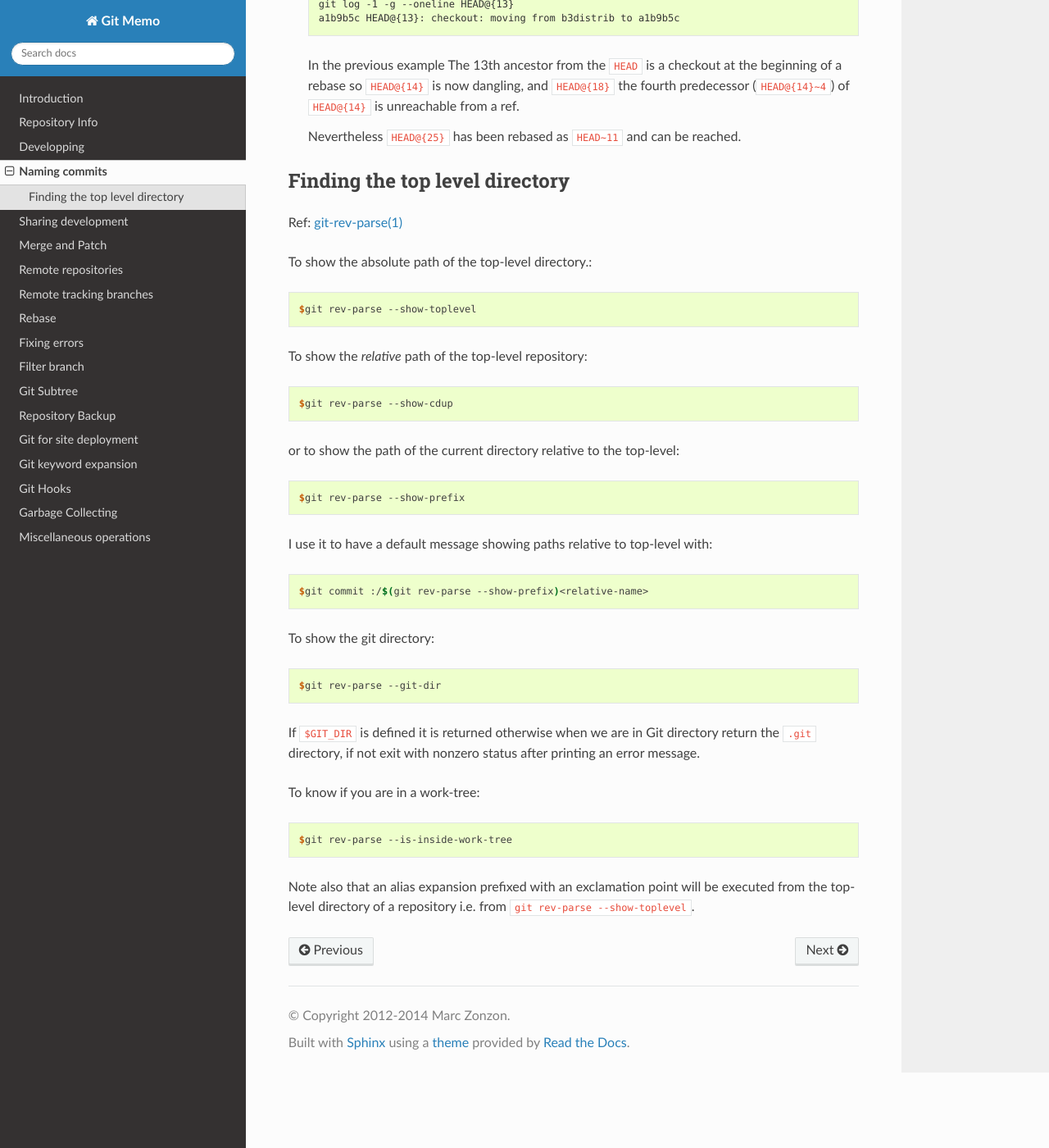
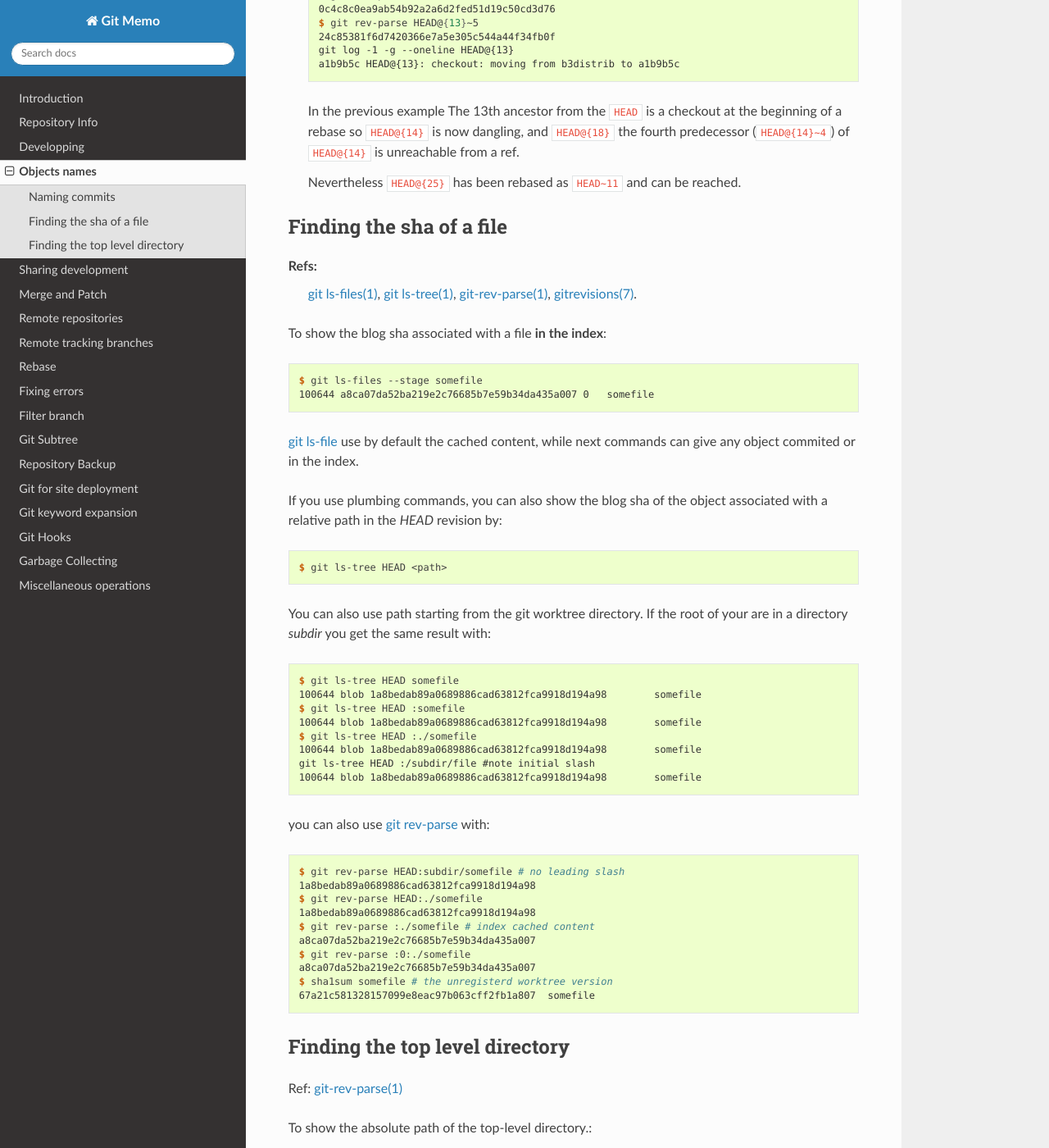
Before and after one commit to marczz/git-memo, a Sphinx documentation site: the page built from source/revparse.rst, in a window 1280 px wide and 1400 px high, scrolled down 2199 px. Shown: the whole window at 82% size. Built offline with Sphinx 7.4.7 and the Read the Docs theme 2.0.0, drawn with Linux system fonts in a browser that asks for light colours; some of the changed text lies outside the part shown.

Commit message:
revparse.rst: added section "Show the blog sha of an object"

```diff
--- a/source/revparse.rst
+++ b/source/revparse.rst
@@ -1,14 +1,18 @@
 .. _naming_commits:
 
+Objects names
+=============
+
 Naming commits
-==============
+--------------
+
 .. index:: pair;git;rev-parse
 
 See :gitdoc:`git-rev-parse <git-rev-parse.html>`,
-:gitdoc:`gitrevisions <gitrevisions.html>`,
-:gitdoc:`git-name-rev <git-name-rev.html>`,
-:gitdoc:`git-describe <git-describe.html>`,
-:gitdoc:`git-reflog <git-reflog.html>`
+:gitdoc:`gitrevisions(7) <gitrevisions.html>`,
+:gitdoc:`git-name-rev(1) <git-name-rev.html>`,
+:gitdoc:`git-describe(1) <git-describe.html>`,
+:gitdoc:`git-reflog(1) <git-reflog.html>`
 
 -   To inspect your repository (and in scripts)
 
@@ -157,6 +161,64 @@ See :gitdoc:`git-rev-parse <git-rev-parse.html>`,
     Nevertheless ``HEAD@{25}`` has been rebased as  ``HEAD~11`` and
     can be reached.
 
+..  index::
+    pair object; sha
+    single: file; sha
+    single: git;ls-files
+    single: git; ls-tree
+
+
+Finding the sha of a file
+-------------------------
+
+Refs:
+    :gitdoc:`git ls-files(1) <git-ls-tree.html>`,
+    :gitdoc:`git ls-tree(1) <git-ls-tree.html>`,
+    :gitdoc:`git-rev-parse(1) <git-rev-parse.html>`,
+    :gitdoc:`gitrevisions(7) <gitrevisions.html>`.
+
+To show the blog sha associated with a file **in the index**:
+
+::
+
+    $ git ls-files --stage somefile
+    100644 a8ca07da52ba219e2c76685b7e59b34da435a007 0	somefile
+
+:gitdoc:`git ls-file <git-ls-files.html>` use by default the cached
+content, while next commands can give any object commited or in the index.
+
+If you use plumbing commands, you can also show the blog sha of the
+object associated with a relative path in the *HEAD* revision by::
+
+    $ git ls-tree HEAD <path>
+
+You can also use path starting from the git worktree directory.
+If the root of your are in a directory *subdir* you get the same
+result with::
+
+    $ git ls-tree HEAD somefile
+    100644 blob 1a8bedab89a0689886cad63812fca9918d194a98	somefile
+    $ git ls-tree HEAD :somefile
+    100644 blob 1a8bedab89a0689886cad63812fca9918d194a98	somefile
+    $ git ls-tree HEAD :./somefile
+    100644 blob 1a8bedab89a0689886cad63812fca9918d194a98	somefile
+    git ls-tree HEAD :/subdir/file #note initial slash
+    100644 blob 1a8bedab89a0689886cad63812fca9918d194a98	somefile
+
+you can also use :gitdoc:`git rev-parse <git-rev-parse.html>` with::
+
+    $ git rev-parse HEAD:subdir/somefile # no leading slash
+    1a8bedab89a0689886cad63812fca9918d194a98
+    $ git rev-parse HEAD:./somefile
+    1a8bedab89a0689886cad63812fca9918d194a98
+    $ git rev-parse :./somefile # index cached content
+    a8ca07da52ba219e2c76685b7e59b34da435a007
+    $ git rev-parse :0:./somefile
+    a8ca07da52ba219e2c76685b7e59b34da435a007
+    $ sha1sum somefile # the unregisterd worktree version
+    67a21c581328157099e8eac97b063cff2fb1a807  somefile
+
+
 Finding the top level directory
 -------------------------------
 
```
